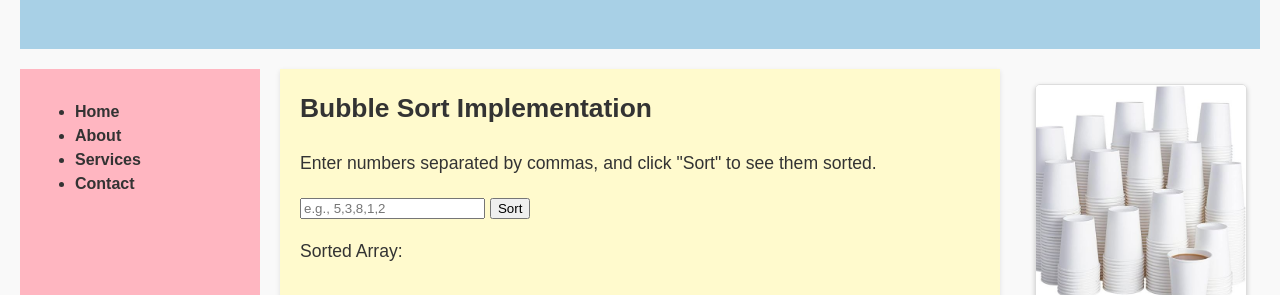
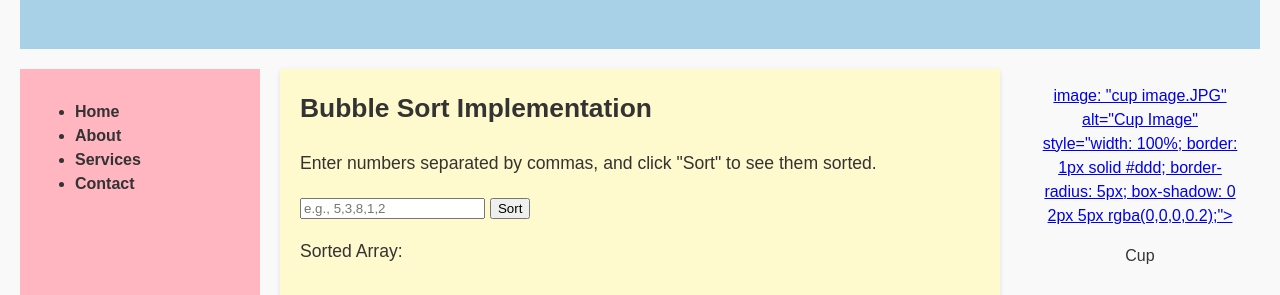
Before and after one commit to ManaswiniGande28/ITC505, a plain HTML site: page lab-6/index.html in a window 1280 px wide. Shown: the part 165-460 px from the top of the page. Drawn offline with Linux system fonts and the light colour scheme; files whose address does not match are found by name.

Commit message:
Update index.html

```diff
--- a/lab-6/index.html
+++ b/lab-6/index.html
@@ -36,7 +36,8 @@
         <aside class="ad">
             <!-- Local Image Display -->
             <a href="https://www.amazon.com/s?k=cups&crid=3KLFMSHILH7TZ&sprefix=cups%2Caps%2C122&ref=nb_sb_noss_1" target="_blank">
-                <img src="file:///C:/Users/mg3747/Downloads/cup image.JPG".
+             image: "cup image.JPG"
+
                      alt="Cup Image"
                      style="width: 100%; border: 1px solid #ddd; border-radius: 5px; box-shadow: 0 2px 5px rgba(0,0,0,0.2);">
             </a>
```
